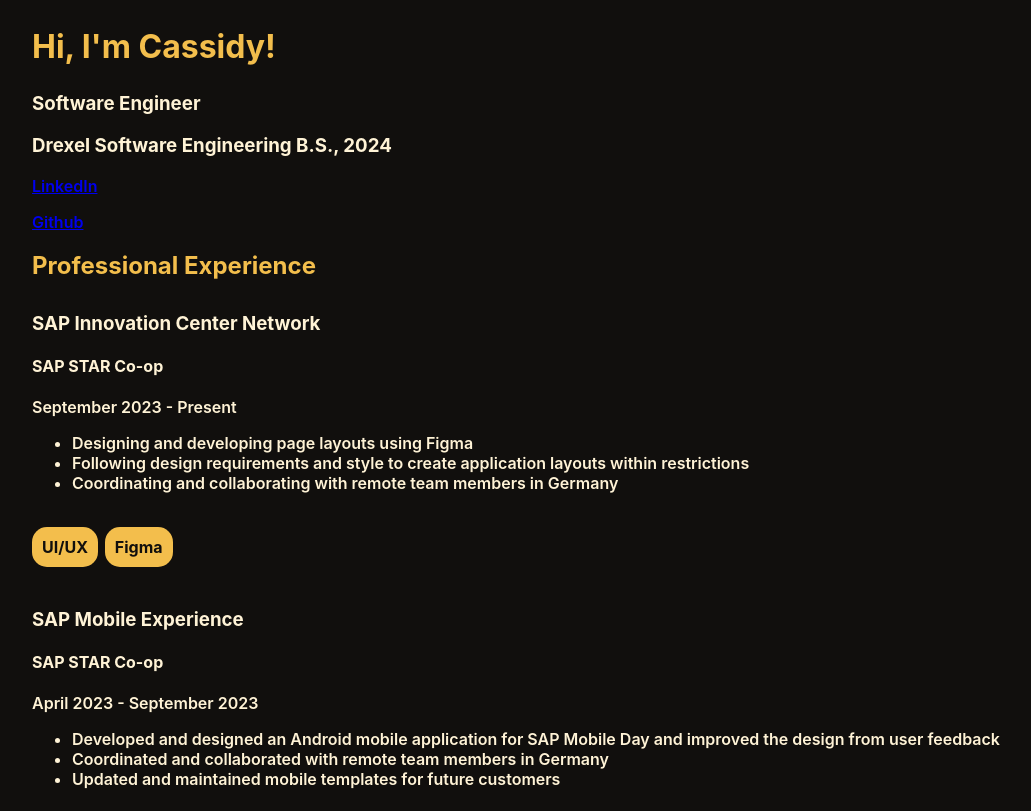
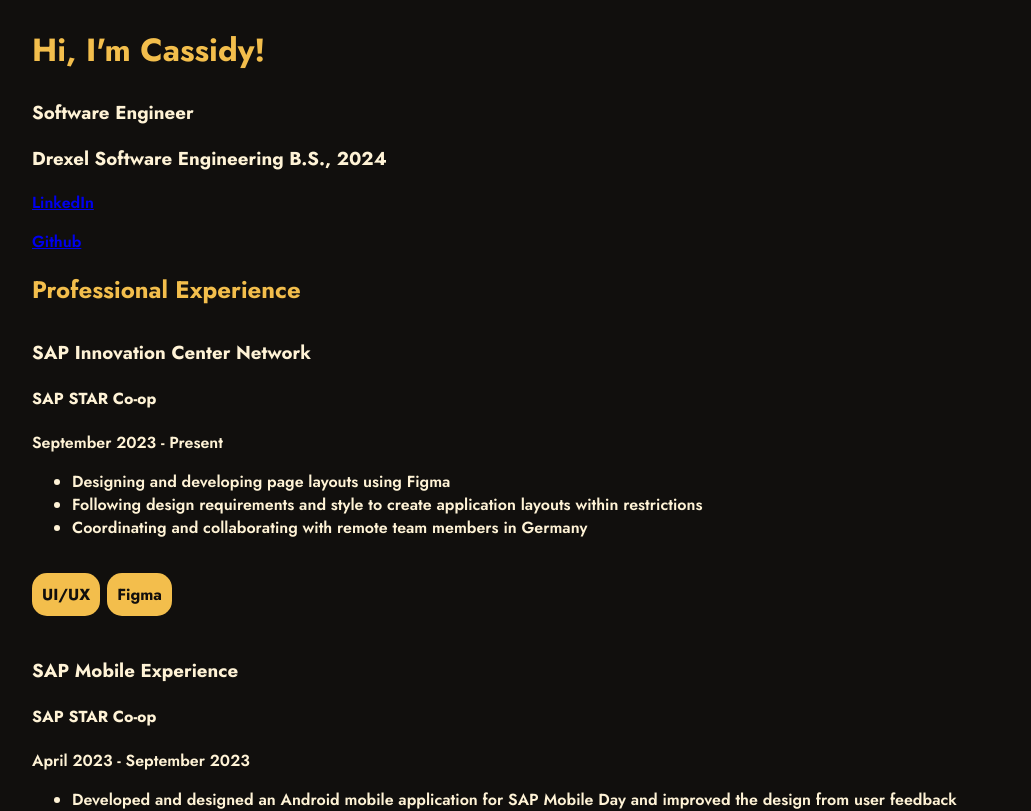
Before and after one commit to systemc12ashe/systemc12ashe.github.io, a React (Create React App) app in the folder personal-website/: page / in a window 1280 px wide. Shown: the top 811 px of the page, without its empty margins (32-1063 px from the left). Built offline with nearby package versions, Linux system fonts and the light colour scheme.

Commit message:
personalization

```diff
--- a/personal-website/public/index.html
+++ b/personal-website/public/index.html
@@ -7,7 +7,7 @@
     <meta name="theme-color" content="#000000" />
     <meta
       name="description"
-      content="Web site created using create-react-app"
+      content="Software Engineer | Dog Lover | Coffee Appreciator"
     />
     <link rel="apple-touch-icon" href="%PUBLIC_URL%/logo192.png" />
     <!--
@@ -24,7 +24,7 @@
       work correctly both with client-side routing and a non-root public URL.
       Learn how to configure a non-root public URL by running `npm run build`.
     -->
-    <title>React App</title>
+    <title>Cassidy Ashe</title>
   </head>
   <body>
     <noscript>You need to enable JavaScript to run this app.</noscript>
--- a/personal-website/src/App.css
+++ b/personal-website/src/App.css
@@ -1,7 +1,10 @@
+@import url('https://fonts.googleapis.com/css2?family=Jost:ital,wght@0,100..900;1,100..900&display=swap');
+
 .App {
   text-align: left;
   margin-left: 5%;
   margin-right: 5%;
+  font-family: 'Jost';
 }
 
 html{
```
